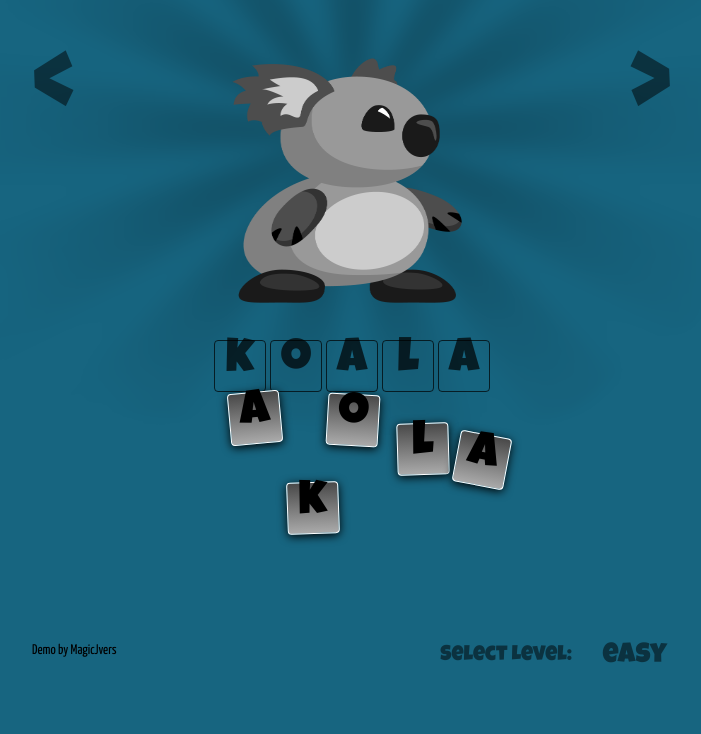
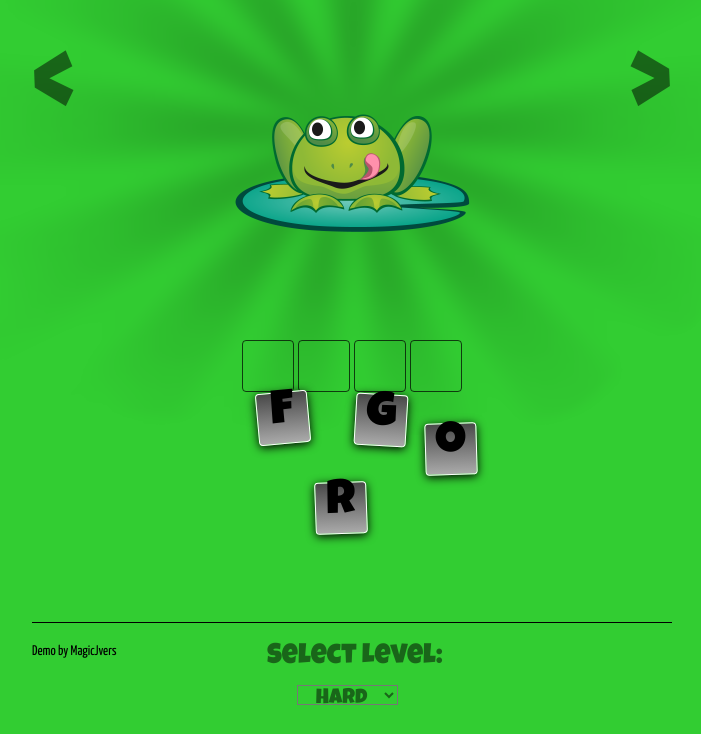
Before and after one commit to xNickolas/Word-Puzzle-Game-2.0, a plain HTML site: page index.html in a window 1280 px wide. Shown: the part 66-800 px from the top of the page, without its empty margins (288-989 px from the left). Drawn offline with Linux system fonts and the light colour scheme.

Commit message:
new game difficulty (medium) initial

```diff
--- a/css/styles.css
+++ b/css/styles.css
@@ -122,8 +122,8 @@ body {
 		border:1px solid rgba( 0, 0, 0, 0.5 );
 	}
 	#next, #previous {
-	    position:absolute;
-	    text-decoration:none;
+	  position:absolute;
+	  text-decoration:none;
 		color:#000;
 		color:rgba( 0, 0, 0, 0.5 );
 		font-size:200%;
@@ -139,71 +139,66 @@ body {
 	    left:80px;
 	}
 
-	#Select{
-		top:0;
-		right:0;
-		position:absolute;
-	    text-decoration:none;
-		color:#000;
-		font:300%/40px 'Luckiest Guy', cursive;
-		color:rgba( 0, 0, 0, 0.5 ) !important;
-		font-size:150%;
-		padding:0 100px;
+	.line {
+		width: 100%;
+		height: 1px;
+		background-color: black;
+		margin: 0 auto;
+	}
+	.select-level{
+		text-align-last: center;
+		/* position: absolute; */
+		padding: 23.5px 0 0 0;
+		bottom: 0;
+		margin-left: -65px;
+		left: 50%;
+		/* display: flex;
+		flex-direction: row; */
+		/* width: 300px; */
+		vertical-align: center;
+
 	}
 
+	#select-label{
+		/* top: -27px; */
+		/* margin-right: 300px; */
+		/* margin-right: -1000px;
+		left: 50%;
+		color:#000;
+		font-size:150%; */
+		color:rgba( 0, 0, 0, 0.5 ) !important;
+		font:300%/40px 'Luckiest Guy', cursive;
+		position: absolute;
+		bottom: calc(50% - 30px);
+		font-size: 2em;
+		bottom: 0;
+		/* width: 150px; */
+		margin-left: -85px;
+		left: 50%;
+		text-align: center;
 
-
-	#level {
-	    top:0;
-		right:0;
-		position:absolute;
-	    text-decoration:none;
-		color:#000;
-		font:300%/40px 'Luckiest Guy', cursive;
-		color:rgba( 0, 0, 0, 0.5 ) !important;
-		font-size:200%;
-		cursor:pointer;
-		padding:0 5px;
 	}
 
-	#ad {
-		position:absolute;
-		right:10px;
-		bottom:10px;
-		padding:10px;
-		background:#FFF;
-		background:-moz-linear-gradient( #FFF, #DDD );
-		background:-webkit-gradient( linear, left top, left bottom, color-stop( 0, #FFF ), color-stop( 1, #DDD ) );
-		background:-o-linear-gradient(top, #FFF, #DDD);
-		filter:progid:DXImageTransform.Microsoft.gradient(startColorstr='#FFFFFF', endColorstr='#DDDDDD');
-		border:1px solid #FFF;
-		box-shadow:0px 2px 10px #000; -moz-box-shadow:0px 2px 10px #000; -webkit-box-shadow:0px 2px 10px #000;
-		border-radius:4px; -moz-border-radius:4px; -webkit-border-radius:4px;
-		font:11px/1.5 Arial, Helvetica, sans-serif;
+	select{
+		/* margin-left: 100px; */
+		cursor:pointer;
+		font: 300%/40px 'Luckiest Guy', cursive;
+		background-color: rgba(0, 0, 0, 0.0);
+		color:rgba(0, 0, 0, 0.5) !important;
+		font-size: 150%;
+		/* width: 115px; */
+		height: 20px;
+		text-align: center;
+		text-align-last: center;
+		-moz-text-align-last: center;
+		position: absolute;
+		/* top: 0px; */
+		/* right: -30px; */
+		/* margin: 0 auto; */
+		/* direction: rtl; */
+
+    bottom: 0;
+    margin-left: -55px;
+    left: 50%;
+    text-align: center;
 	}
-	#ad a {
-		text-decoration:none !important;
-	}
-	.bsa_it_i,
-	.bsa_it_t,
-	.bsa_it_d,
-	.bsa_it_p2 {
-		display:block;
-		padding:3px 0;
-	}
-	.bsa_it_t {
-		font:18px 'Luckiest Guy', cursive;
-		color:#8B1361;
-	}
-	.bsa_it_d {
-		color:#111;
-		width:130px;
-		font-weight:normal;
-	}
-	.bsa_it_p2 {
-		color:#555 !important;
-		font-weight:normal !important;
-	}
-	.bsa_it_p {
-		display:none;
-	}
--- a/index.html
+++ b/index.html
@@ -20,18 +20,26 @@
     </div>
 
     <div id="container">
-        <img id="picture" src="img/koala.png">
+        <img id="picture" src="img/frog.png">
+
         <ul id="models"></ul>
         <ul id="letters"></ul>
 
-        <a href="#" id="previous"><</a>
-        <a href="#" id="next">></a>
+        <a id="previous" href="#">&lt;</a>
+        <a id="next" href="#">&gt;</a>
     </div>
 
     <div id="footer">
-        <p>Demo by MagicJvers</a></p>
-        <a href="#" id="Select">Select Level:</a>
-        <a href="#" id="level">easy</a>
+        <div class="line"></div>
+        <p class="demo">Demo by MagicJvers</p>
+        <div class="select-level">
+            <p id="select-label">Select Level:</p>
+            <select name="select-options" id="select-options"> <!--  -->
+                <option value="Easy">Easy</option>
+                <option value="Medium">Medium</option>
+                <option value="Hard" selected>Hard</option>
+            </select>
+        </div>
     </div>
 
 
--- a/js/demo.js
+++ b/js/demo.js
@@ -11,6 +11,7 @@ buzz.defaults.formats = [ 'ogg', 'mp3' ];
 buzz.defaults.preload = 'metadata';
 
 var games = [
+    { img: 'img/frog.png', color:'#32cd32', word: 'frog', sound: '' }, //<-
     { img: 'img/1-koala2.png', color:'#176580', word: 'koala', sound: '' }, //<-
     { img: 'img/2-croc.png', color:'#d5ea86', word: 'crocodile', sound: 'sounds/croc' }, //<-
     { img: 'img/3-monkey2.png', color:'#ffc48b', word: 'monkey', sound: 'sounds/monkey' }, //<-
@@ -19,7 +20,6 @@ var games = [
     { img: 'img/6-cat.png', color:'#363636', word: 'cat', sound: 'sounds/meow' }, //<-
     { img: 'img/7-elephant2.png', color:'#a9a9a9', word: 'elephant', sound: 'sounds/elephant2' }, //<-
     { img: 'img/8-rabbit2.png', color:'#f5deb3', word: 'rabbit', sound: '' }, //<-
-    { img: 'img/9-frog.png', color:'#32cd32', word: 'frog', sound: '' }, //<-
     { img: 'img/bear.png', color:'#807148', word: 'bear', sound: 'sounds/bear' },
     { img: 'img/horse.png', color:'#bc9e6c', word: 'horse', sound: 'sounds/horse' },
     { img: 'img/bull.png', color:'#ff5f09', word: 'bull', sound: 'sounds/bull' },
@@ -66,16 +66,48 @@ $( function() {
        return false;
     });
 
-    $( '#level' ).click( function() {
-        if ( $( this ).text() == 'easy' ) {
-            $( this ).text( 'hard' );
-            $models.addClass( 'hard' );
-        } else {
-            $( this ).text( 'easy' );
-            $models.removeClass( 'hard' );
-        }
+    // $( '#level' ).click( function() {
+    //     if ( $( this ).text() == 'easy' ) {
+    //         $( this ).text( 'hard' );
+    //         $models.addClass( 'hard' );
+    //     } else {
+    //         $( this ).text( 'easy' );
+    //         $models.removeClass( 'hard' );
+    //     }
+    //     return false;
+    // });
+
+    $('#select-options').change(function () {
+        levelDifficulty();
         return false;
     });
+
+    // called here to initially begin on the state set in HTML selected option
+    levelDifficulty();
+
+    function levelDifficulty() {
+        let select = document.querySelector('select');
+        let option = select.children[select.selectedIndex];
+        let text = option.textContent;
+        switch (text) {
+            case 'Easy':
+                // $(this).text('easy');
+                console.log("on easy mode: " + text);
+                $models.removeClass('hard');
+
+                break;
+            case 'Medium':
+                break
+            case 'Hard':
+                console.log("on hard mode");
+                // $(this).text('hard');
+                $models.addClass('hard');
+                break
+
+            default:
+                break;
+        }
+    }
 
     function refreshGame() {
         $( '#models' ).html( '' );
```
Also changed, not shown: img/frog.png (renamed from img/9-frog.png), 3 other files.
